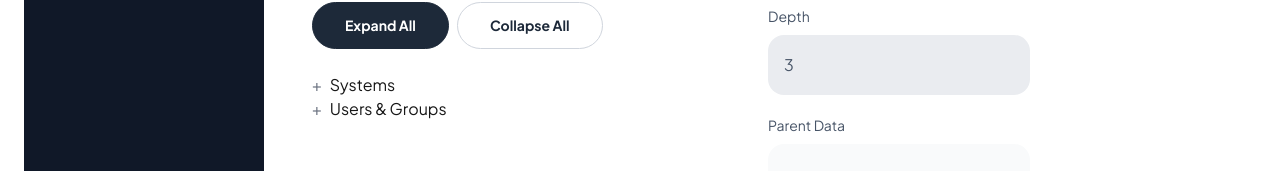
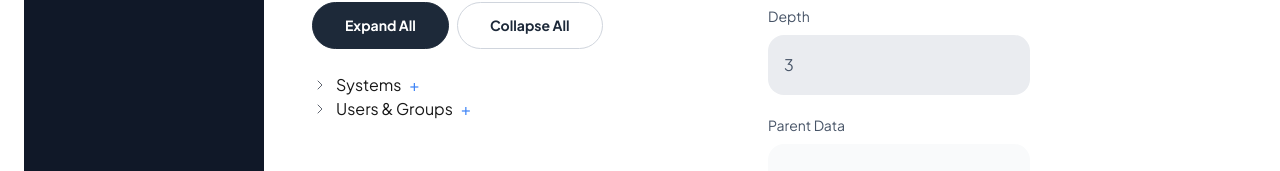
Before and after one commit to milyasbpa/hypehire_test_fullstack, a Next.js app in the folder tree-structure-frontend/: page / in a window 1280 px wide. Shown: the part 321-492 px from the top of the page. Built offline with nearby package versions, Linux system fonts and the light colour scheme.

Commit message:
fix:tree selector

```diff
--- a/tree-structure-frontend/src/core/module/app/redux/store/menuSlice.app.ts
+++ b/tree-structure-frontend/src/core/module/app/redux/store/menuSlice.app.ts
@@ -23,6 +23,7 @@
   menu: MenuItem[];
   activeMenu: MenuItem | null;
   newMenu: MenuItem | null;
+  expandedNodes: Record<string, boolean>;
   status: "idle" | "loading" | "succeeded" | "failed";
   error: string | null;
   otherState: string;
@@ -177,6 +178,7 @@
   ],
   activeMenu: null,
   newMenu: null,
+  expandedNodes: {},
   status: "idle",
   error: null,
   otherState: "",
@@ -201,6 +203,12 @@
     setActiveMenu: (state, action: PayloadAction<MenuItem>) => {
       state.activeMenu = action.payload;
     },
+    setExpandedNodes: (
+      state,
+      action: PayloadAction<Record<string, boolean>>
+    ) => {
+      state.expandedNodes = action.payload;
+    },
   },
   extraReducers: (builder) => {
     builder
@@ -219,5 +227,6 @@
   },
 });
 
-export const { setOtherState, setActiveMenu } = menuSlice.actions;
+export const { setOtherState, setActiveMenu, setExpandedNodes } =
+  menuSlice.actions;
 export default menuSlice.reducer;
--- a/tree-structure-frontend/src/core/ui/components/tree/Tree.component.tsx
+++ b/tree-structure-frontend/src/core/ui/components/tree/Tree.component.tsx
@@ -1,25 +1,27 @@
 "use client";
 import { MenuItemComponent } from "@/core/module/app/redux/store/menuSlice.app";
 import React from "react";
+import clsx from "clsx";
+import { Chevron } from "../../icons/chevron";
 
 export type MenuItem = MenuItemComponent;
 
 type TreeProps = {
   items: MenuItem[];
+  expandedNodes?: Record<string, boolean>;
   onAdd?: (parentId: string) => void;
+  onToggle?: (id: string) => void;
 };
 
-const Tree: React.FC<TreeProps> = ({ items, onAdd }) => {
-  const [expandedNodes, setExpandedNodes] = React.useState<
-    Record<string, boolean>
-  >({});
-
+const Tree: React.FC<TreeProps> = ({
+  items = [],
+  expandedNodes = {},
+  onAdd = () => {},
+  onToggle = () => {},
+}) => {
   // Helper function to toggle node expansion
   const toggleNode = (id: string) => {
-    setExpandedNodes((prev) => ({
-      ...prev,
-      [id]: !prev[id],
-    }));
+    onToggle(id);
   };
 
   // Helper function to sort and build a nested tree
@@ -74,7 +76,19 @@
                 className="text-gray-500 hover:text-gray-700"
                 onClick={() => toggleNode(node.id)}
               >
-                {isExpanded ? "-" : "+"}
+                {isExpanded ? (
+                  <div>
+                    <Chevron
+                      className={clsx("w-[1rem] h-[1rem]", "stroke-[#101828]")}
+                    />
+                  </div>
+                ) : (
+                  <div className={clsx("-rotate-90")}>
+                    <Chevron
+                      className={clsx("w-[1rem] h-[1rem]", "stroke-[#101828]")}
+                    />
+                  </div>
+                )}
               </button>
             )}
             <span>{node.name}</span>
--- a/tree-structure-frontend/src/features/menu/container/Menu.container.tsx
+++ b/tree-structure-frontend/src/features/menu/container/Menu.container.tsx
@@ -1,15 +1,12 @@
 "use client";
 import * as React from "react";
 import clsx from "clsx";
-import Tree from "@/core/ui/components/tree/Tree.component";
 import { OptionsMenu } from "../fragments/options";
 import { FormMenu } from "../fragments/form";
-import { useSelector } from "react-redux";
-import { RootState } from "@/core/module/app/redux/store/store.app";
 import { ParentSelectorMenu } from "../fragments/parent_selector";
+import { TreeMenu } from "../fragments/tree";
 
 export const MenuContainer = () => {
-  const menuItems = useSelector((state: RootState) => state.menu.menu);
   return (
     <div
       className={clsx(
@@ -25,7 +22,7 @@
       >
         <ParentSelectorMenu />
         <OptionsMenu />
-        <Tree items={menuItems} />
+        <TreeMenu />
       </div>
 
       <div
--- a/tree-structure-frontend/src/features/menu/fragments/parent_selector/ParentSelector.menu.tsx
+++ b/tree-structure-frontend/src/features/menu/fragments/parent_selector/ParentSelector.menu.tsx
@@ -5,7 +5,10 @@
 import { useSelector } from "react-redux";
 import { RootState } from "@/core/module/app/redux/store/store.app";
 import { useDispatch } from "react-redux";
-import { setActiveMenu } from "@/core/module/app/redux/store/menuSlice.app";
+import {
+  setActiveMenu,
+  setExpandedNodes,
+} from "@/core/module/app/redux/store/menuSlice.app";
 
 export const ParentSelectorMenu = () => {
   const dispatch = useDispatch();
@@ -25,6 +28,7 @@
       return;
     }
     dispatch(setActiveMenu(selectedMenu));
+    dispatch(setExpandedNodes({}));
   };
   return (
     <div className={clsx("max-w-[348px] w-full")}>
--- /dev/null
+++ b/tree-structure-frontend/src/features/menu/fragments/tree/Tree.menu.tsx
@@ -0,0 +1,32 @@
+"use client";
+import { setExpandedNodes } from "@/core/module/app/redux/store/menuSlice.app";
+import { RootState } from "@/core/module/app/redux/store/store.app";
+import Tree from "@/core/ui/components/tree/Tree.component";
+import * as React from "react";
+import { useDispatch } from "react-redux";
+import { useSelector } from "react-redux";
+
+export const TreeMenu = () => {
+  const dispatch = useDispatch();
+  const menuItems = useSelector((state: RootState) => state.menu.menu);
+  const expandedNodes = useSelector(
+    (state: RootState) => state.menu.expandedNodes
+  );
+
+  const handleToggleMenu = (id: string) => {
+    dispatch(
+      setExpandedNodes({
+        ...expandedNodes,
+        [id]: !expandedNodes[id],
+      })
+    );
+  };
+
+  return (
+    <Tree
+      expandedNodes={expandedNodes}
+      items={menuItems}
+      onToggle={handleToggleMenu}
+    />
+  );
+};
--- /dev/null
+++ b/tree-structure-frontend/src/features/menu/fragments/tree/index.tsx
@@ -0,0 +1 @@
+export * from "./Tree.menu";
```
